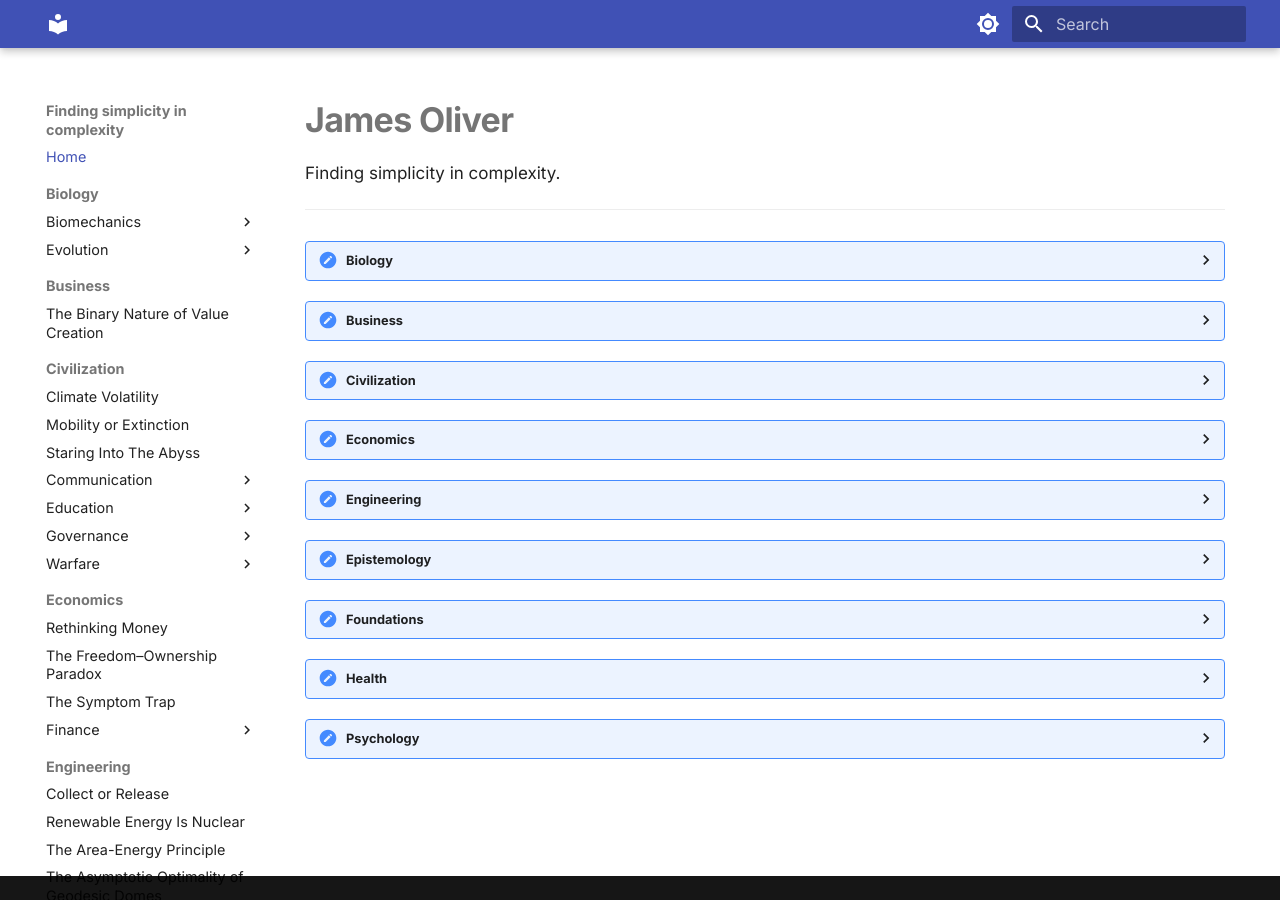
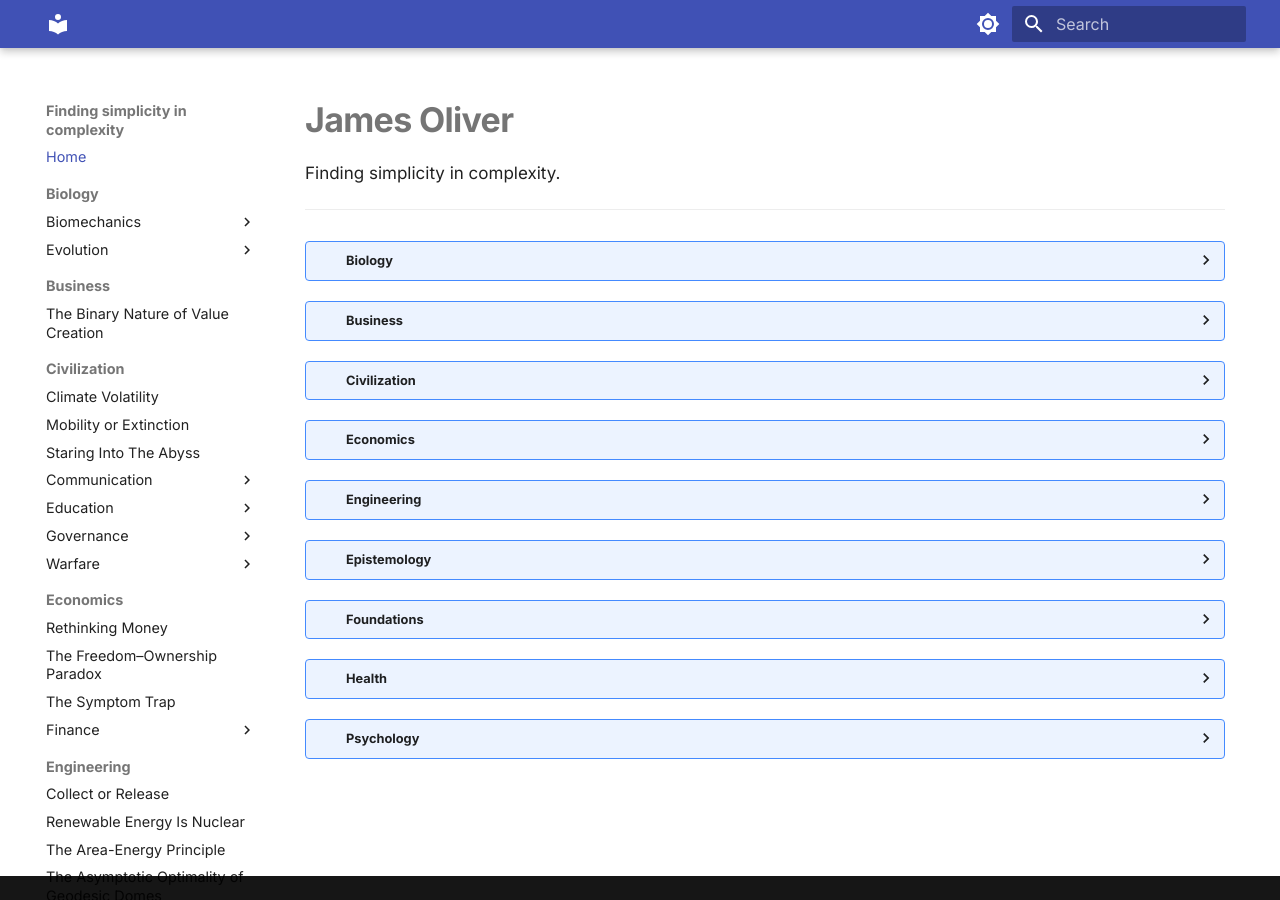
Before and after one commit to jamesxoliver/jamesxoliver.github.io, an MkDocs documentation site: the page built from docs/index.md, in a window 1280 px wide. Built offline with MkDocs 1.6.1 and Material for MkDocs 9.7.7, drawn with Linux system fonts in a browser that asks for light colours.

Commit message:
Remove icon from dropdown sections on homepage
Co-Authored-By: Claude Opus 4.6 <noreply@anthropic.com>

```diff
--- a/docs/stylesheets/extra.css
+++ b/docs/stylesheets/extra.css
@@ -93,3 +93,13 @@
 .md-header__topic .md-ellipsis {
   display: none;
 }
+
+/* Remove icon from details/admonition dropdowns */
+.md-typeset details > summary::before,
+.md-typeset .admonition > summary::before {
+  display: none !important;
+}
+.md-typeset details > summary,
+.md-typeset .admonition > summary {
+  padding-left: 0.6rem;
+}
```
